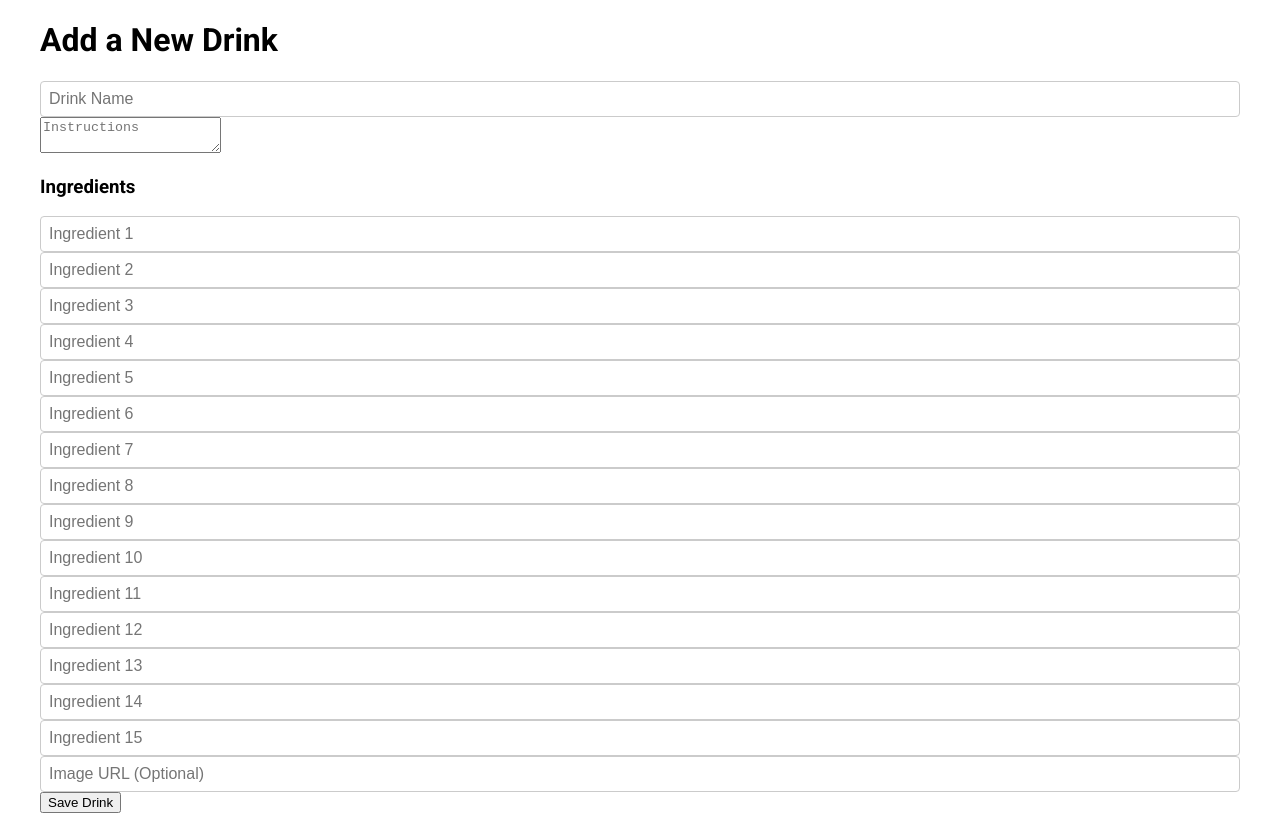
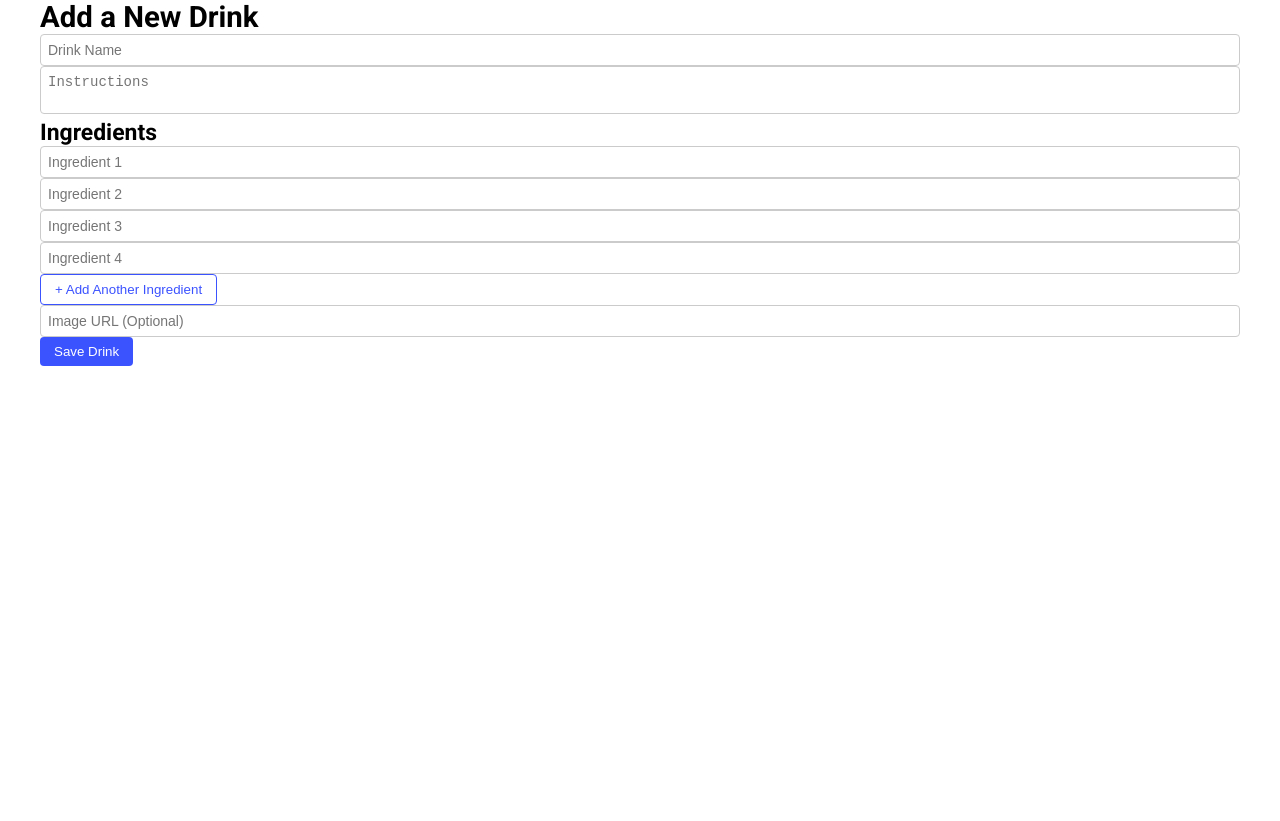
Before and after one commit to daniely-93/exodigo, a React (Vite) app: page /add in a window 1280 px wide. After the commit the page ends 800 px from the top, so only its background shows below. Built offline with nearby package versions, Linux system fonts and the light colour scheme.

Commit message:
design fix

```diff
--- a/src/components/Drink/index.module.scss
+++ b/src/components/Drink/index.module.scss
@@ -3,6 +3,7 @@
     border-radius: 10px;
     overflow: hidden;
     position: relative;
+    max-height: 35dvh;
     img {
         object-fit: cover;
         width: 100%;
--- a/src/components/Drink/index.tsx
+++ b/src/components/Drink/index.tsx
@@ -7,10 +7,12 @@ type Props = {
     drink: DrinkType;
 };
 
+const DEFAULT_IMAGE = 'https://upload.wikimedia.org/wikipedia/commons/6/65/No-Image-Placeholder.svg';
+
 const Drink = ({ drink }: Props) => {
     return (
         <Link to={`/drink/${drink.idDrink}`} className={styles.coctail}>
-            <LazyLoadImage src={drink.strDrinkThumb} alt={drink.strDrink} />
+            <LazyLoadImage src={drink.strDrinkThumb ?? DEFAULT_IMAGE} alt={drink.strDrink} />
             <div className={styles.details}>
                 <span className={styles.title}>
                     {drink.strDrink} <span className={styles.glass}>({drink.strGlass})</span>
--- a/src/index.scss
+++ b/src/index.scss
@@ -1,28 +1,53 @@
 @import url('https://fonts.googleapis.com/css2?family=Roboto:ital,wght@0,100..900;1,100..900&display=swap');
+
+* {
+    box-sizing: border-box;
+}
+
+html {
+    font-size: 14px;
+    height: 100%;
+}
 
 body {
     margin: 0;
     padding: 0;
     max-width: 1200px;
     margin: 0 auto;
+    background: #ffffff;
+    font-size: 1.4rem;
+    height: 100vh;
+    overflow: hidden;
+    font-family: 'Roboto', sans-serif;
+    height: 100%;
 }
 
-* {
-    box-sizing: border-box;
+#root {
+    display: flex;
+    flex-direction: column;
+    flex: 1;
+    height: 100%;
+
+    & > section {
+        flex: 1;
+        height: 100%;
+        overflow-x: auto;
+        overflow-y: hidden;
+    }
 }
 
-html,
-body,
-#root {
-    height: 100%;
-    font-family: 'Roboto', sans-serif;
-}
-
-p {
+p,
+h1,
+h2,
+h3,
+h4,
+h5,
+h6 {
     margin: 0;
 }
 
-input {
+input,
+textarea {
     outline: none;
     padding: 0.5rem;
     font-size: 1rem;
@@ -33,3 +58,35 @@ input {
         border-color: #0015b5;
     }
 }
+
+textarea {
+    resize: none;
+}
+
+button {
+    color: #fff;
+    border: none;
+    padding: 0.5rem 1rem;
+    border-radius: 4px;
+    cursor: pointer;
+    transition: all 0.3s ease;
+    &:not(.inverted):not(:disabled) {
+        background: #3b52ff;
+        &:hover {
+            background: #0015b5;
+        }
+    }
+    &:disabled {
+        background-color: #c8c8c8;
+        cursor: not-allowed;
+    }
+    &.inverted {
+        background: #fff;
+        color: #3b52ff;
+        border: 1px solid #3b52ff;
+        &:hover:not(:disabled) {
+            background: #3b52ff;
+            color: #fff;
+        }
+    }
+}
--- /dev/null
+++ b/src/pages/AddDrink/index.module.scss
@@ -0,0 +1,2 @@
+.container {
+}
--- a/src/pages/AddDrink/index.tsx
+++ b/src/pages/AddDrink/index.tsx
@@ -1,8 +1,9 @@
 import { useState } from 'react';
+import { saveDrinkToStorage } from '../../utils/localStorage';
 import { useNavigate } from 'react-router';
-import { saveDrinkToStorage } from '../../utils/localStorage';
-
-const MAX_INGREDIENTS = 15; // The API supports up to 15 ingredients
+import styles from './index.module.scss';
+const MAX_INGREDIENTS = 15;
+const INITIAL_INGREDIENTS = 4;
 
 const AddDrink = () => {
     const navigate = useNavigate();
@@ -10,15 +11,13 @@ const AddDrink = () => {
         name: '',
         instructions: '',
         image: '',
-        ingredients: Array(MAX_INGREDIENTS).fill(''), // Empty 15 ingredients
+        ingredients: Array(INITIAL_INGREDIENTS).fill(''),
     });
 
     const [error, setError] = useState('');
 
-    // Handle form input changes
-    const handleChange = (e: React.ChangeEvent<HTMLInputElement | HTMLTextAreaElement>, index?: number) => {
+    const onChangeHandler = (e: React.ChangeEvent<HTMLInputElement | HTMLTextAreaElement>, index?: number) => {
         if (index !== undefined) {
-            // Update specific ingredient
             const newIngredients = [...form.ingredients];
             newIngredients[index] = e.target.value;
             setForm({ ...form, ingredients: newIngredients });
@@ -27,8 +26,12 @@ const AddDrink = () => {
         }
     };
 
-    // Handle form submission
-    const handleSubmit = (e: React.FormEvent) => {
+    const onAddFieldHandler = () => {
+        if (form.ingredients.length >= MAX_INGREDIENTS) return;
+        setForm({ ...form, ingredients: [...form.ingredients, ''] });
+    };
+
+    const onSubmitHandler = (e: React.FormEvent) => {
         e.preventDefault();
 
         if (!form.name || !form.instructions || form.ingredients.every((ing) => ing.trim() === '')) {
@@ -36,14 +39,9 @@ const AddDrink = () => {
             return;
         }
 
-        // Transform ingredients array into the required object format
         const formattedIngredients = form.ingredients.reduce(
             (acc, ingredient, index) => {
-                if (ingredient.trim()) {
-                    acc[`strIngredient${index + 1}`] = ingredient;
-                } else {
-                    acc[`strIngredient${index + 1}`] = null;
-                }
+                acc[`strIngredient${index + 1}`] = ingredient.trim() || null;
                 return acc;
             },
             {} as Record<string, string | null>,
@@ -53,65 +51,58 @@ const AddDrink = () => {
             idDrink: `custom-${Date.now()}`,
             strDrink: form.name,
             strInstructions: form.instructions,
-            strDrinkThumb: form.image || 'https://upload.wikimedia.org/wikipedia/commons/6/65/No-Image-Placeholder.svg',
-            ...formattedIngredients, // Spread the structured ingredients
+            strDrinkThumb: form.image,
+            ...formattedIngredients,
         });
 
         navigate('/');
     };
 
     return (
-        <div className="p-4 max-w-3xl mx-auto">
-            <h1 className="text-2xl font-bold">Add a New Drink</h1>
+        <section className={styles.container}>
+            <h1 className={styles.title}>Add a New Drink</h1>
 
-            {error && <p className="text-red-500">{error}</p>}
+            {error && <p className={styles.error}>{error}</p>}
 
-            <form onSubmit={handleSubmit} className="mt-4 space-y-4">
-                <input
-                    type="text"
-                    name="name"
-                    value={form.name}
-                    onChange={handleChange}
-                    placeholder="Drink Name"
-                    className="p-2 border rounded w-full"
-                />
+            <form onSubmit={onSubmitHandler} className={styles.form}>
+                <input type="text" name="name" value={form.name} onChange={onChangeHandler} placeholder="Drink Name" />
 
-                <textarea
-                    name="instructions"
-                    value={form.instructions}
-                    onChange={handleChange}
-                    placeholder="Instructions"
-                    className="p-2 border rounded w-full"
-                />
+                <textarea name="instructions" value={form.instructions} onChange={onChangeHandler} placeholder="Instructions" />
 
-                <div>
-                    <h3 className="text-lg font-bold">Ingredients</h3>
+                <div className={styles.ingredientsContainer}>
+                    <h3 className={styles.ingredientsTitle}>Ingredients</h3>
                     {form.ingredients.map((ingredient, index) => (
                         <input
                             key={index}
                             type="text"
                             value={ingredient}
-                            onChange={(e) => handleChange(e, index)}
+                            onChange={(e) => onChangeHandler(e, index)}
                             placeholder={`Ingredient ${index + 1}`}
                             className="p-2 border rounded w-full mt-2"
                         />
                     ))}
+
+                    {form.ingredients.length < MAX_INGREDIENTS && (
+                        <button type="button" onClick={onAddFieldHandler} className={`inverted ${styles.addIngredientButton}`}>
+                            + Add Another Ingredient
+                        </button>
+                    )}
                 </div>
 
                 <input
                     type="text"
                     name="image"
                     value={form.image}
-                    onChange={handleChange}
+                    onChange={onChangeHandler}
                     placeholder="Image URL (Optional)"
                     className="p-2 border rounded w-full"
                 />
 
-                <button type="submit" className="p-2 bg-blue-500 text-white rounded w-full">
+                <button type="submit" className={styles.saveButton}>
                     Save Drink
                 </button>
             </form>
-        </div>
+        </section>
     );
 };
 
--- a/src/pages/DrinkDetails/index.tsx
+++ b/src/pages/DrinkDetails/index.tsx
@@ -20,7 +20,7 @@ const CocktailDetails = () => {
         }));
 
     return (
-        <div>
+        <section>
             <div onClick={() => navigate(-1)}>← Back to Search</div>
             <h1>{cocktail.strDrink}</h1>
             <div>
@@ -55,7 +55,7 @@ const CocktailDetails = () => {
                     ))}
                 </ul>
             </div>
-        </div>
+        </section>
     );
 };
 
--- a/src/pages/DrinksList/index.module.scss
+++ b/src/pages/DrinksList/index.module.scss
@@ -1,11 +1,19 @@
 .pageContainer {
     display: flex;
     flex-direction: column;
-    margin: 0 auto;
+    width: 100%;
 
     .searchContainer {
         padding: 1rem;
         padding-bottom: 0;
+        display: flex;
+        justify-content: space-between;
+        gap: 20px;
+        align-items: center;
+        input {
+            flex: 1;
+            max-width: 300px;
+        }
     }
 
     .listContainer {
```
Also changed, not shown: src/pages/DrinksList/index.tsx (+13 -6 lines).
